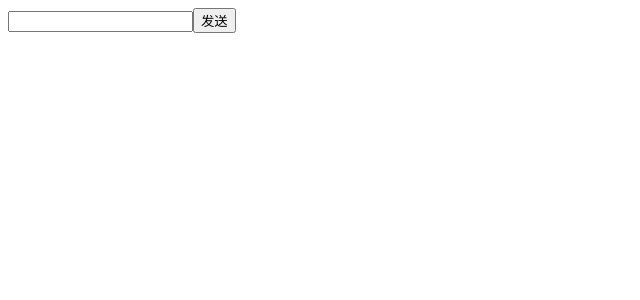
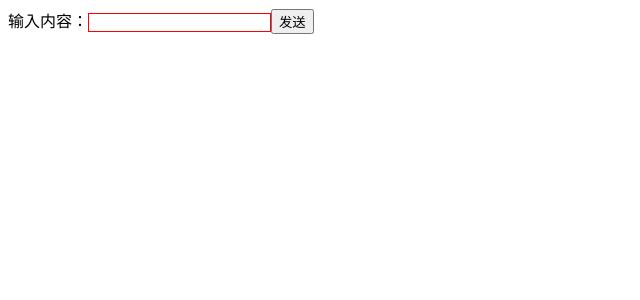
Before and after one commit to fanfanyir/The-way-to-develop, a React (Create React App) app in the folder react/my-app/: page / in a window 1280 px wide. Shown: the top 300 px of the page, without its empty margins (0-640 px from the left). Built offline with nearby package versions, Linux system fonts and the light colour scheme.

Commit message:
JSX 细节语法

```diff
--- a/react/my-app/src/components/todo/index.js
+++ b/react/my-app/src/components/todo/index.js
@@ -1,6 +1,7 @@
 import React,{ Component } from 'react'
 import Input from './input/index.js'
 import List from './list/index.js'
+import './style.css'
 
 class Todo extends Component {
     constructor(props){
@@ -14,7 +15,7 @@ class Todo extends Component {
         return (
             <div>
                 <Input addTitle={this.addTitle.bind(this)}/>
-                <List data={this.state.list}/>
+                <List data={this.state.list} deleteTitle={this.deleteTitle.bind(this)}/>
             </div>
         )
     }
@@ -22,7 +23,19 @@ class Todo extends Component {
     addTitle(title){
         const currentList = this.state.list
         this.setState({
-            list: currentList.concat(title)
+            // list: currentList.concat(title)
+            list: [...currentList,title]
+        })
+    }
+
+    deleteTitle(index){
+        // immutable
+        // state 不允许我们修改，如果非要改就拷贝一个副本出来改
+        const list = [...this.state.list]
+        list.splice(index,1);
+
+        this.setState({
+            list: list
         })
     }
 }
--- a/react/my-app/src/components/todo/input/index.js
+++ b/react/my-app/src/components/todo/input/index.js
@@ -1,5 +1,4 @@
-import React, {Component} from 'react'
-
+import React, {Component, Fragment} from 'react'
 
 class Input extends Component {
     constructor(props){
@@ -9,19 +8,39 @@ class Input extends Component {
         }
     }
 
+    // render(){
+    //     return (
+    //         <div>
+    //             <input value={this.state.title} onChange={this.changeHandle.bind(this)}/>
+    //             <button onClick={this.clickHandle.bind(this)}>发送</button>
+    //         </div>
+    //     )
+    // }
+
     render(){
         return (
-            <div>
-                <input value={this.state.title} onChange={this.changeHandle.bind(this)}/>
+            <Fragment>
+                {/* */}
+                {
+                    // 单行注释
+                }
+                <label htmlFor="insertArea">输入内容：</label>
+                <input
+                id="insertArea"
+                className='input'
+                value={this.state.title}
+                onChange={this.changeHandle.bind(this)}/>
                 <button onClick={this.clickHandle.bind(this)}>发送</button>
-            </div>
+            </Fragment>
         )
     }
 
     clickHandle(){
         const title = this.state.title
-        const addTitle = this.props.addTitle
-        addTitle(title)
+
+        const addTitle = this.props.addTitle        // 函数
+        addTitle(title)     // 将输入的内容放进数组里
+
         this.setState({
             title: ''
         })
--- a/react/my-app/src/components/todo/list/index.js
+++ b/react/my-app/src/components/todo/list/index.js
@@ -8,12 +8,23 @@ class List extends Component {
             <ul>
                 {
                     list.map((item, index) => {
-                        return <li key={index}>{item}</li>
+                        return <li
+                                    key={index}
+                                    onClick={this.handleDelete.bind(this,)}
+                                    dangerouslySetInnerHTML={{__html: item}}
+                                >
+                                {/* {item} */}
+                                </li>
                     })
                 }
             </ul>
         )
     }
+
+    handleDelete(index){
+        const deleteTitle = this.props.deleteTitle
+        deleteTitle(index)
+    }
 }
 
 export default List
--- /dev/null
+++ b/react/my-app/src/components/todo/style.css
@@ -0,0 +1,3 @@
+.input {
+    border: 1px solid red;
+}
--- a/react/my-app/src/index.js
+++ b/react/my-app/src/index.js
@@ -7,6 +7,8 @@ import App from './App';
 // // https 协议的服务器上     使用 serviceWorker 第一次需要联网，会把网页存储在浏览器，之后不需要联网也可以访问
 // import * as serviceWorker from './serviceWorker';
 
+
+// JSX  使用了 JSX 语法的话必须引入 React
 ReactDOM.render(<App />, document.getElementById('root'));
 
 // If you want your app to work offline and load faster, you can change
```
Also changed, not shown: react/my-app/src/components/process.txt (added).
